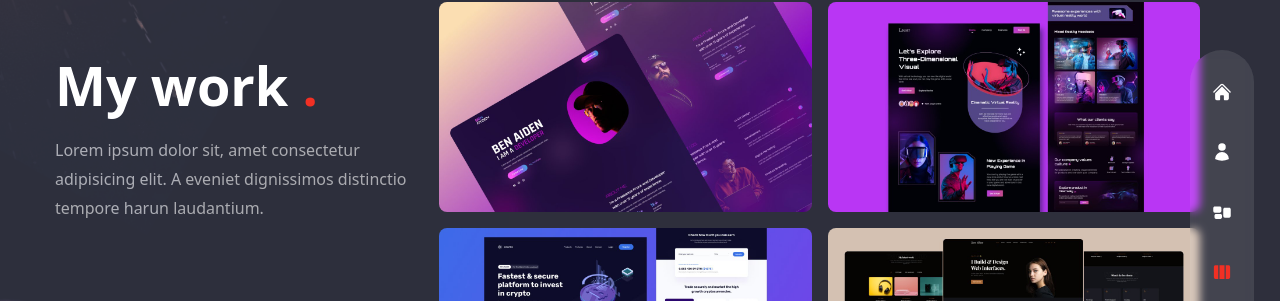
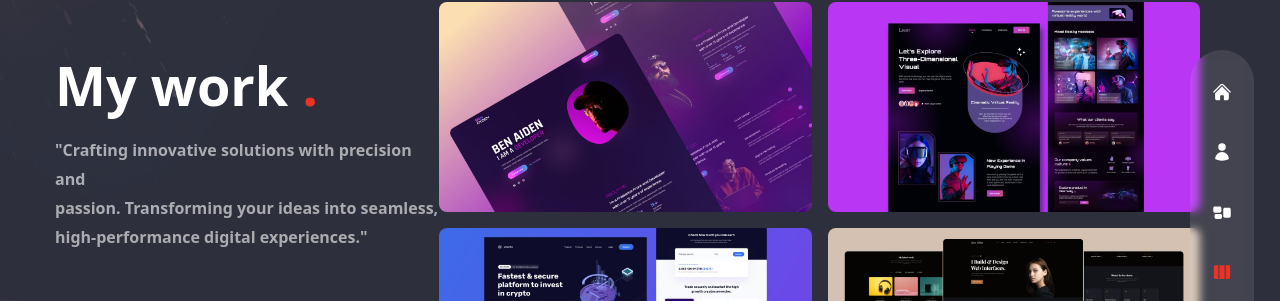
Before and after one commit to Siddhrajsinh9/sidportfolio, a Next.js app: page /work in a window 1280 px wide. Shown: the part 158-459 px from the top of the page. Built offline with nearby package versions, Linux system fonts and the light colour scheme.

Commit message:
Update index.js

```diff
--- a/pages/work/index.js
+++ b/pages/work/index.js
@@ -29,9 +29,11 @@ const Work = () => {
               initial='hidden'
               animate='show'
               exit='hidden'
-              className='mb-4 max-w-[400px] mx-auto lg:mx-0'
+              className='mb-4 max-w-[400px] mx-auto lg:mx-0 font-semibold'
             >
-              Lorem ipsum dolor sit, amet consectetur adipisicing elit. A eveniet dignissimos distinctio tempore harun laudantium.
+              "Crafting innovative solutions with precision and<br />
+              passion. Transforming your ideas into seamless, <br />
+              high-performance digital experiences."
             </motion.p>
           </div>
 
```
